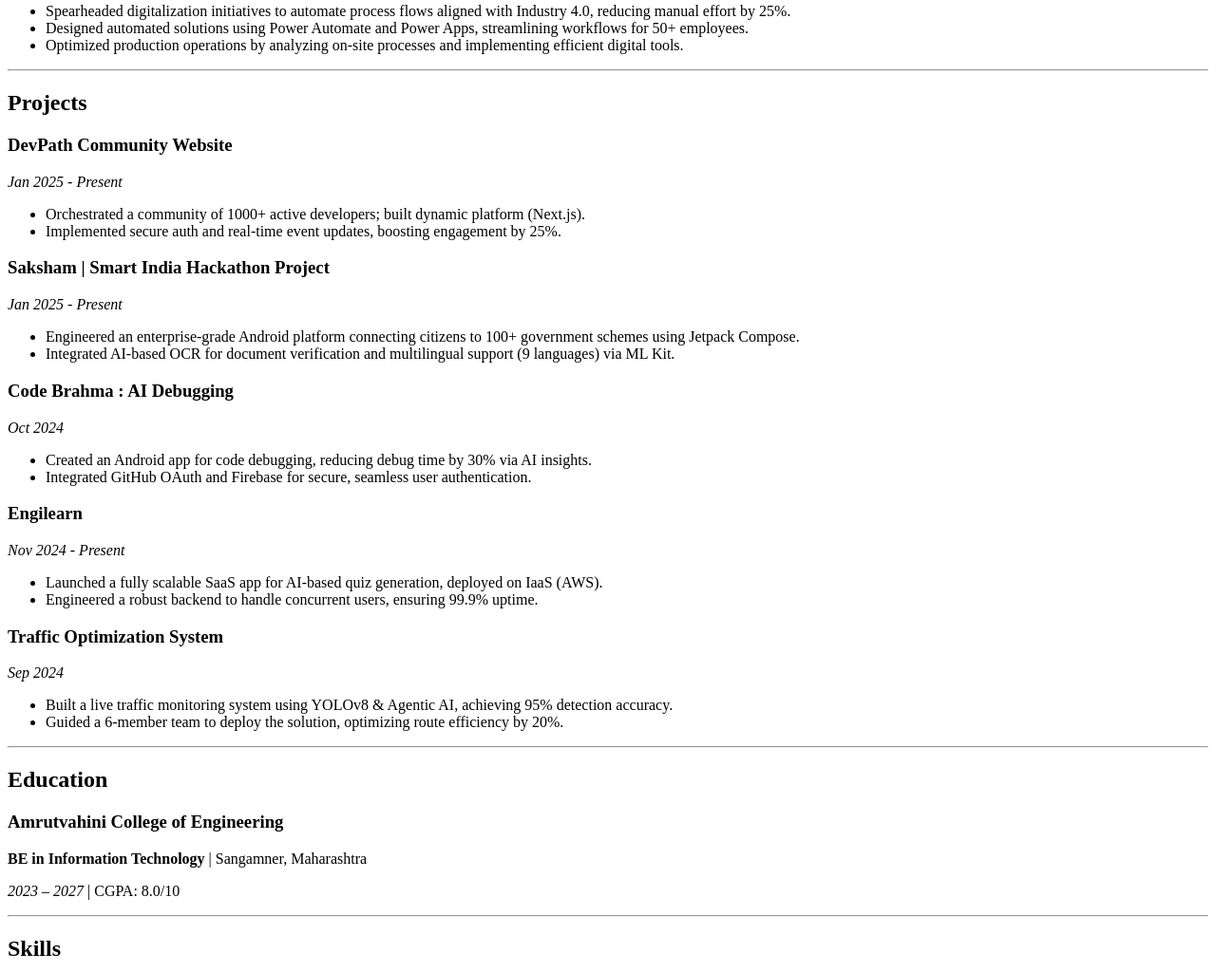
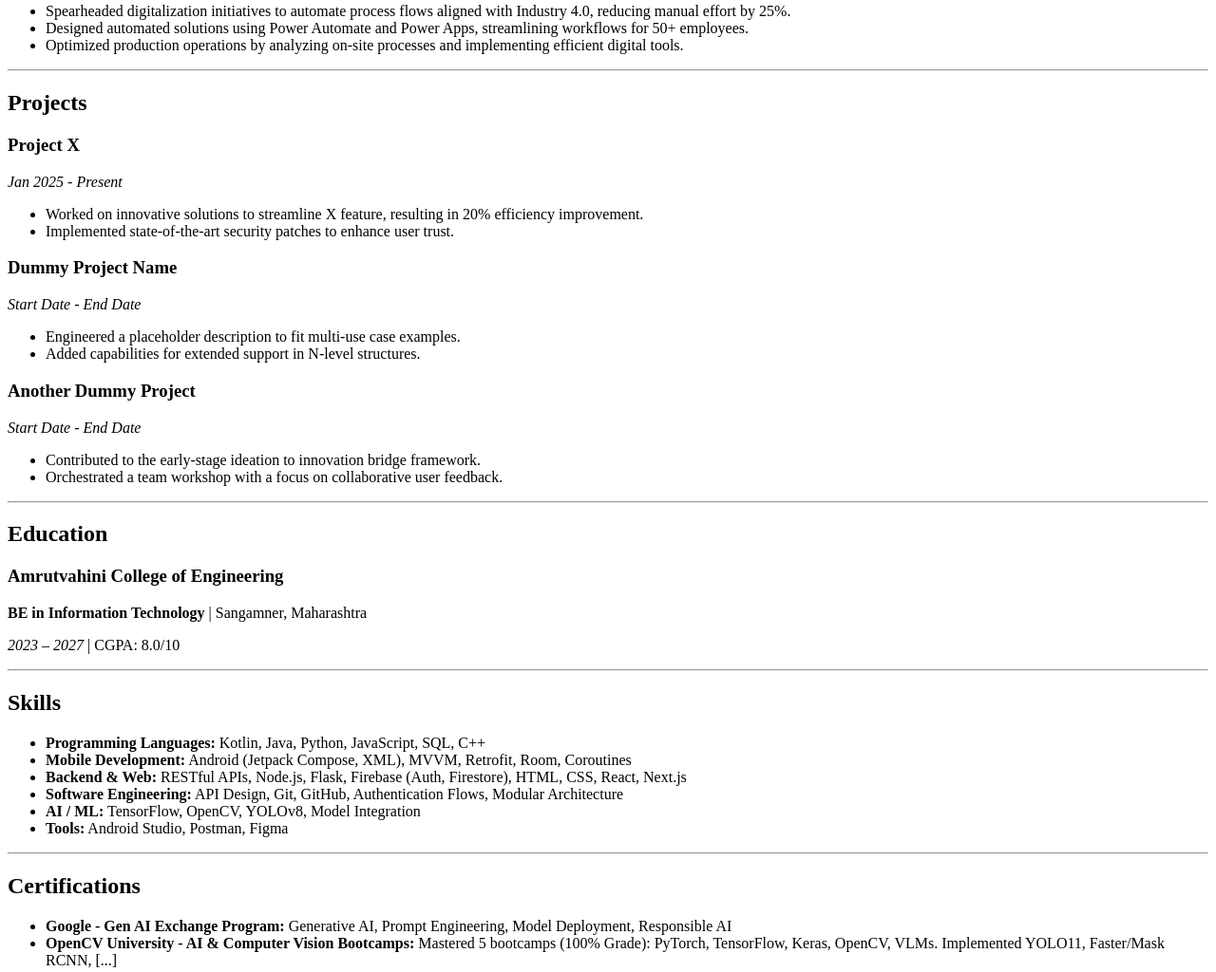
Before and after one commit to Aditya948351/AdityaP-Portfolio, a plain HTML site: page index.html in a window 1280 px wide. Shown: the part 702-1726 px from the top of the page at 95% size. Drawn offline with Linux system fonts and the light colour scheme.

Commit message:
Updated index.html to include latest content.

```diff
--- a/index.html
+++ b/index.html
@@ -24,7 +24,7 @@
     <section>
         <h2>Summary</h2>
         <p>
-            Experienced Software Engineering student specializing in Android development and AI. Proficient in Kotlin, Flutter, Python, and Jetpack Compose. Passionate about Secure Coding and Application Security, with a strong interest in building scalable, secure mobile applications. Eager to leverage skills in a security-focused environment like Checkmarx.
+            Experienced Software Engineering student specializing in Android development and AI. Proficient in Kotlin, Flutter, Python, and Jetpack Compose. Passionate about Secure Coding and Applicat[...]
         </p>
     </section>
 
@@ -61,39 +61,25 @@
     <section>
         <h2>Projects</h2>
 
-        <h3>DevPath Community Website</h3>
+        <h3>Project X</h3>
         <p><em>Jan 2025 - Present</em></p>
         <ul>
-            <li>Orchestrated a community of 1000+ active developers; built dynamic platform (Next.js).</li>
-            <li>Implemented secure auth and real-time event updates, boosting engagement by 25%.</li>
+            <li>Worked on innovative solutions to streamline X feature, resulting in 20% efficiency improvement.</li>
+            <li>Implemented state-of-the-art security patches to enhance user trust.</li>
         </ul>
 
-        <h3>Saksham | Smart India Hackathon Project</h3>
-        <p><em>Jan 2025 - Present</em></p>
+        <h3>Dummy Project Name</h3>
+        <p><em>Start Date - End Date</em></p>
         <ul>
-            <li>Engineered an enterprise-grade Android platform connecting citizens to 100+ government schemes using Jetpack Compose.</li>
-            <li>Integrated AI-based OCR for document verification and multilingual support (9 languages) via ML Kit.</li>
+            <li>Engineered a placeholder description to fit multi-use case examples.</li>
+            <li>Added capabilities for extended support in N-level structures.</li>
         </ul>
 
-        <h3>Code Brahma : AI Debugging</h3>
-        <p><em>Oct 2024</em></p>
+        <h3>Another Dummy Project</h3>
+        <p><em>Start Date - End Date</em></p>
         <ul>
-            <li>Created an Android app for code debugging, reducing debug time by 30% via AI insights.</li>
-            <li>Integrated GitHub OAuth and Firebase for secure, seamless user authentication.</li>
-        </ul>
-
-        <h3>Engilearn</h3>
-        <p><em>Nov 2024 - Present</em></p>
-        <ul>
-            <li>Launched a fully scalable SaaS app for AI-based quiz generation, deployed on IaaS (AWS).</li>
-            <li>Engineered a robust backend to handle concurrent users, ensuring 99.9% uptime.</li>
-        </ul>
-
-        <h3>Traffic Optimization System</h3>
-        <p><em>Sep 2024</em></p>
-        <ul>
-            <li>Built a live traffic monitoring system using YOLOv8 & Agentic AI, achieving 95% detection accuracy.</li>
-            <li>Guided a 6-member team to deploy the solution, optimizing route efficiency by 20%.</li>
+            <li>Contributed to the early-stage ideation to innovation bridge framework.</li>
+            <li>Orchestrated a team workshop with a focus on collaborative user feedback.</li>
         </ul>
     </section>
 
@@ -126,7 +112,7 @@
         <h2>Certifications</h2>
         <ul>
             <li><strong>Google - Gen AI Exchange Program:</strong> Generative AI, Prompt Engineering, Model Deployment, Responsible AI</li>
-            <li><strong>OpenCV University - AI & Computer Vision Bootcamps:</strong> Mastered 5 bootcamps (100% Grade): PyTorch, TensorFlow, Keras, OpenCV, VLMs. Implemented YOLO11, Faster/Mask RCNN, OpenPose, CLIP, Qwen2.5-VL, Object Tracking, & HDR.</li>
+            <li><strong>OpenCV University - AI & Computer Vision Bootcamps:</strong> Mastered 5 bootcamps (100% Grade): PyTorch, TensorFlow, Keras, OpenCV, VLMs. Implemented YOLO11, Faster/Mask RCNN, [...]
         </ul>
     </section>
 
```
